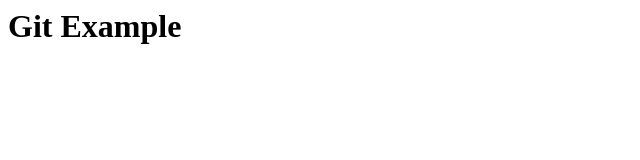
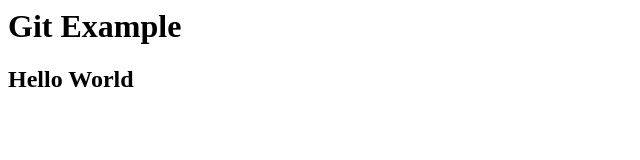
Before and after one commit to fonzerelly/web-engineering-git-example, a plain HTML site: page index.html in a window 1280 px wide. Shown: the whole page, without its empty margins (0-640 px from the left). Drawn offline with Linux system fonts and the light colour scheme.

Commit message:
first draft js

```diff
--- a/index.html
+++ b/index.html
@@ -1,5 +1,7 @@
 <html>
     <body>
         <h1>Git Example</h1>
+        <h2 id="sub-header"></h2>
+        <script src="main.js"></script>
     </body>
 </html>
--- /dev/null
+++ b/main.js
@@ -0,0 +1 @@
+document.getElementById('sub-header').innerHTML = "Hello World";
```
Also changed, not shown: 1 other file.
